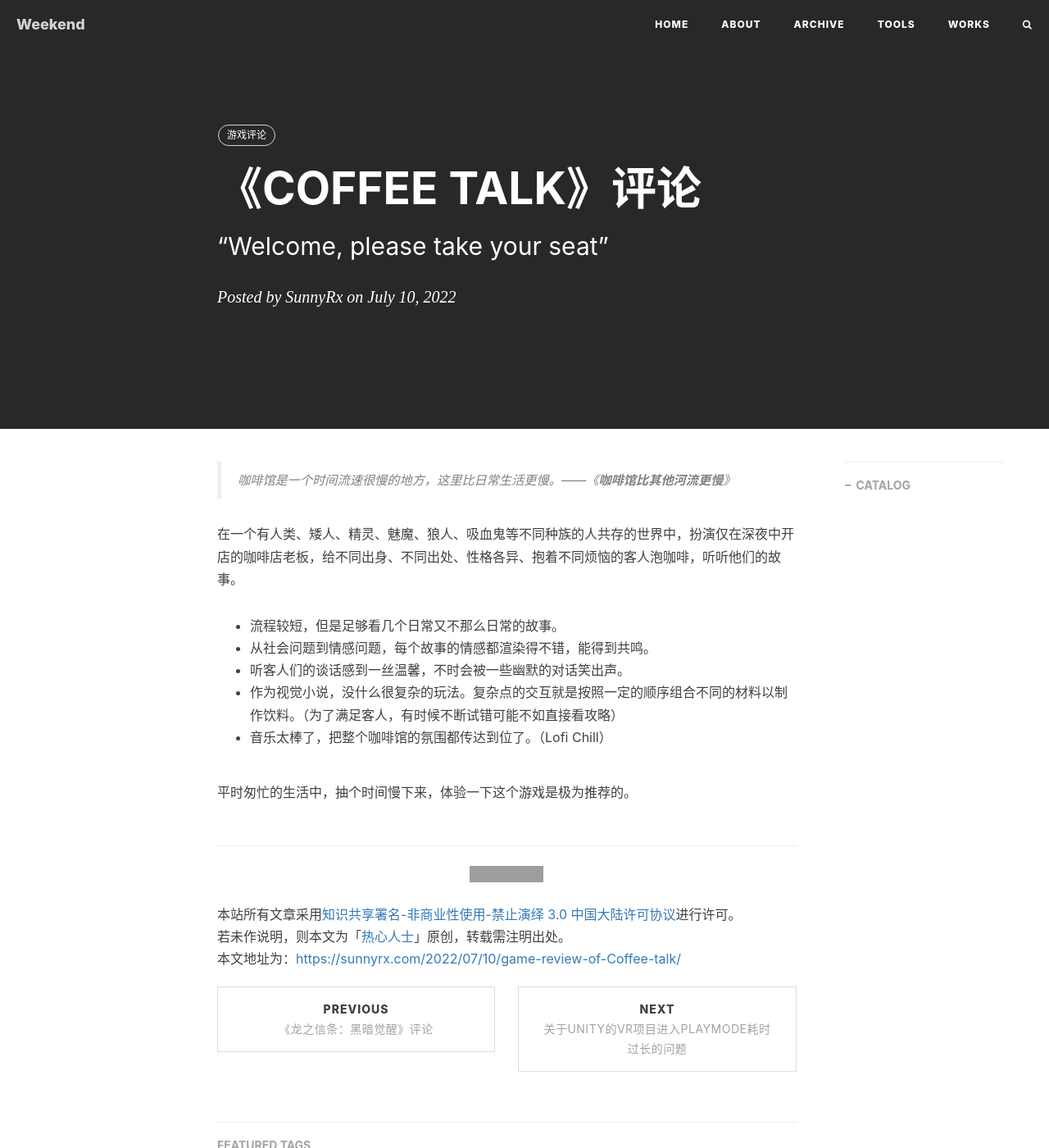
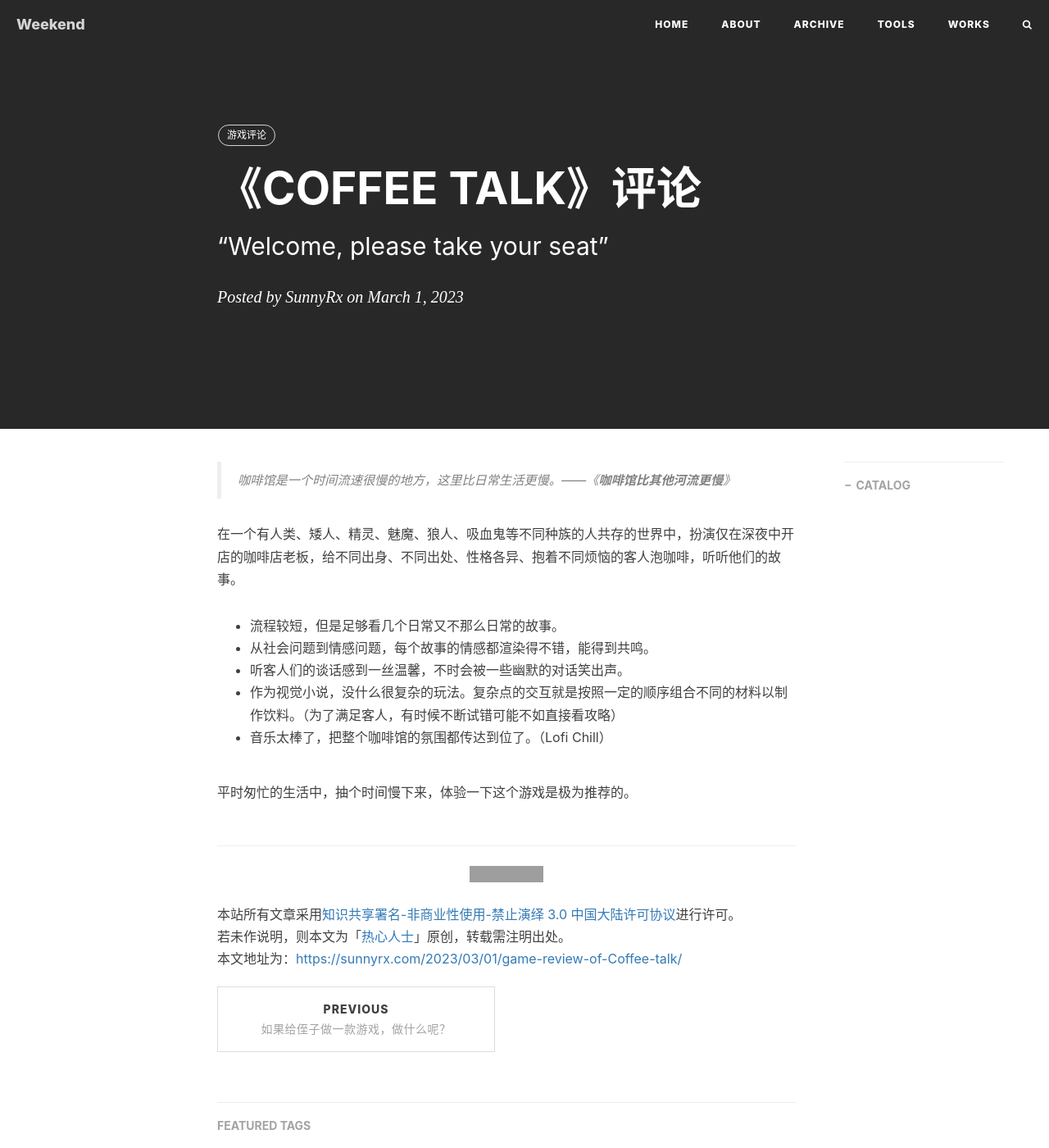
Before and after one commit to SunnyRx/SunnyRx.github.io, a Jekyll site: the page built from _posts/2023-03-01-game-review-of-Coffee-talk.markdown, in a window 1280 px wide and 1400 px high. Shown: the whole window at 82% size. Built offline with Jekyll 4.4.1, drawn with Linux system fonts in a browser that asks for light colours; nearby versions of some CDN libraries; comment, search, counter and statistics services are not loaded; grey boxes are pictures that could not be loaded.

Commit message:
修正博文日期

```diff
--- a/_posts/2023-03-01-game-review-of-Coffee-talk.markdown
+++ b/_posts/2023-03-01-game-review-of-Coffee-talk.markdown
@@ -2,10 +2,10 @@
 layout: post
 title: "《COFFEE TALK》评论"
 subtitle: "“Welcome, please take your seat”"
-date: 2022-07-10
+date: 2023-03-01
 author: "SunnyRx"
 header-img: "img/post-bg-gray.webp"
-catalog:	true
+catalog:	false
 tags:
     - 游戏评论
 ---
```
